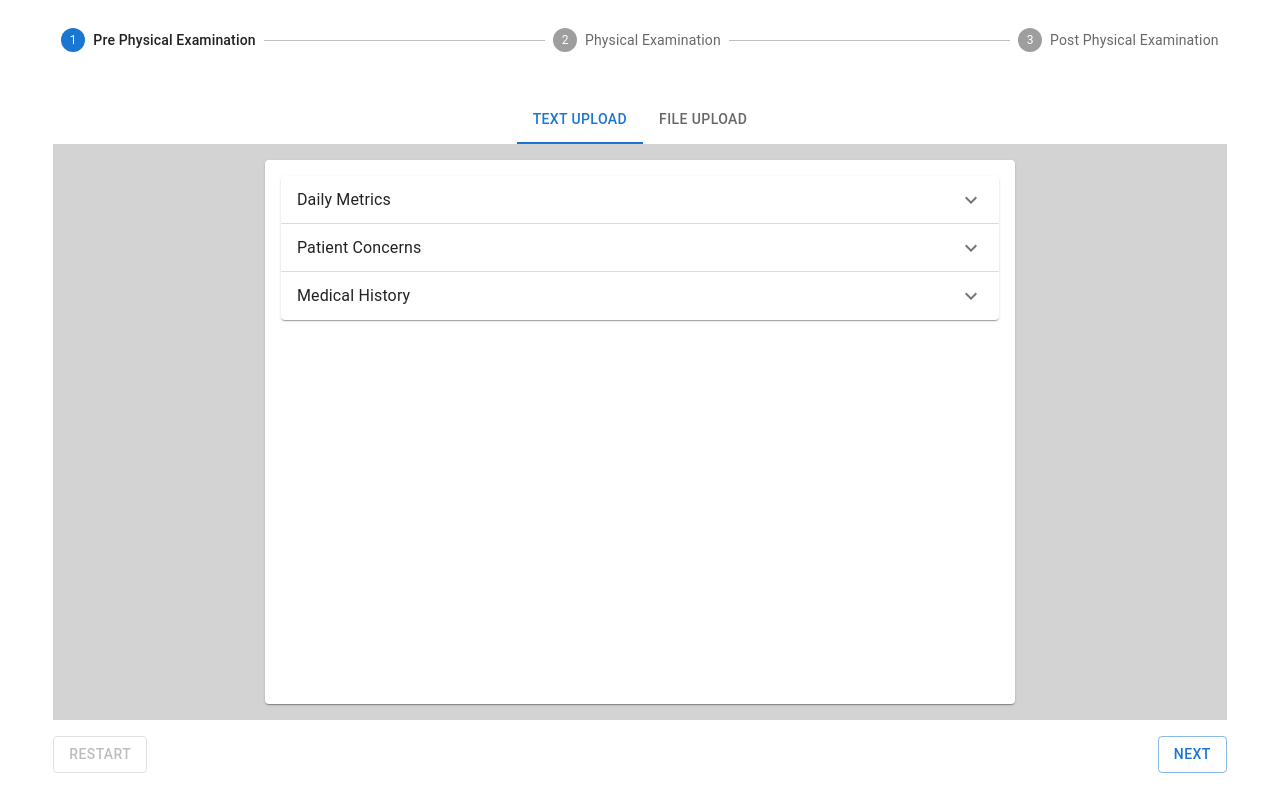
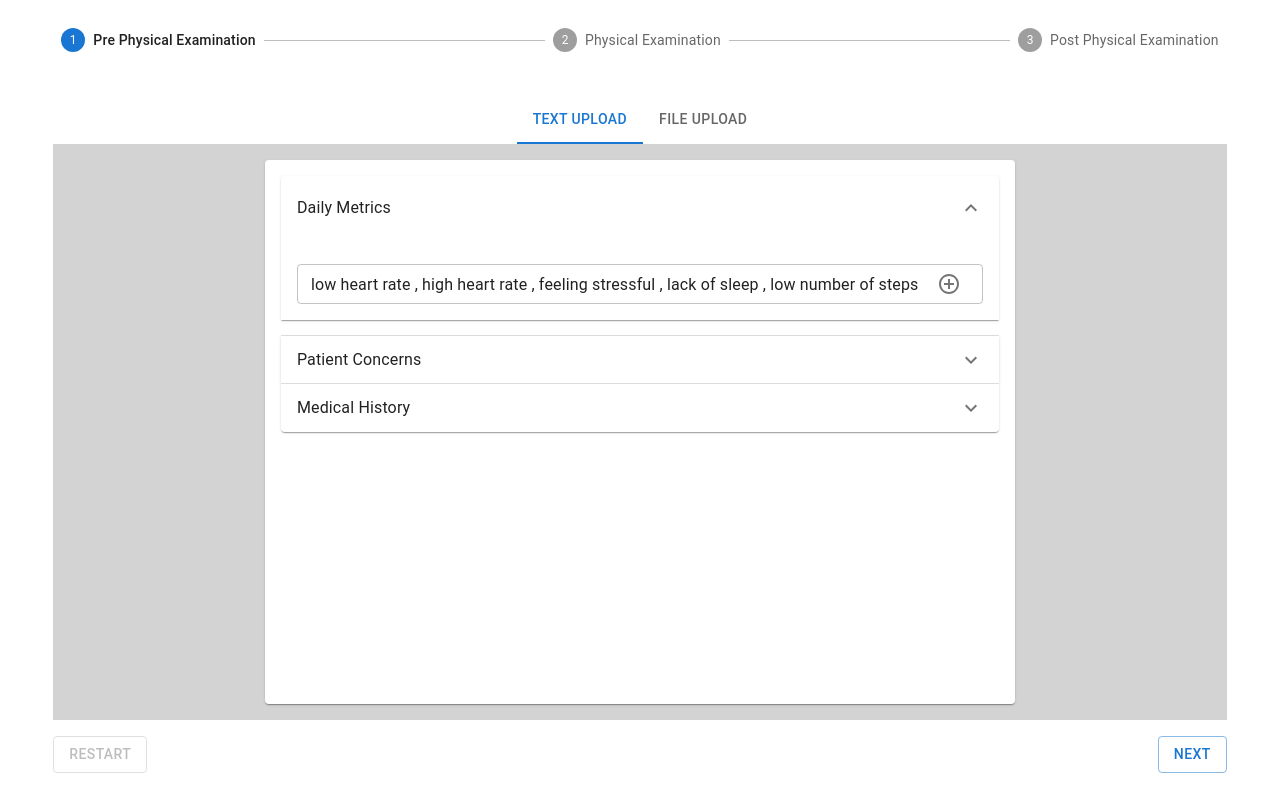
Before and after one commit to diboy2/vpe-frontend, a Next.js app: page /workflow in a window 1280 px wide. Built offline with nearby package versions, Linux system fonts and the light colour scheme.

Commit message:
Perfected workflow

```diff
--- a/components/pre-physical-exam/FileUpload.jsx
+++ b/components/pre-physical-exam/FileUpload.jsx
@@ -3,7 +3,6 @@ import BottomNavigation from '@mui/material/BottomNavigation';
 import BottomNavigationAction from '@mui/material/BottomNavigationAction';
 import Card from '@mui/material/Card';
 import CardActions from "@mui/material/CardActions";
-import Divider from "@mui/material/Divider";
 import Grid from "@mui/material/Grid";
 import Paper from '@mui/material/Paper';
 import ImageIcon from '@mui/icons-material/Image';
--- a/components/pre-physical-exam/PreTextList.jsx
+++ b/components/pre-physical-exam/PreTextList.jsx
@@ -13,6 +13,7 @@ import Typography from '@mui/material/Typography';
 import { IconButton } from "@mui/material";
 
 const PreTextList = ({
+    defaultExpanded,
     header,
     preTextContent,
     initialTextValue,
@@ -20,7 +21,7 @@ const PreTextList = ({
 }) => {
     const [text, setText] = useState(initialTextValue);
     return (
-            <Accordion sx={{ width: "100%" }}>
+            <Accordion defaultExpanded={defaultExpanded} sx={{ width: "100%" }}>
                 <AccordionSummary
                     expandIcon={<ExpandMoreIcon />}
                     aria-controls="panel1a-content"
--- a/components/pre-physical-exam/TextUpload.jsx
+++ b/components/pre-physical-exam/TextUpload.jsx
@@ -19,7 +19,6 @@ const TextUpload = () => {
             setDailyMetrics
         }
     } = useVPEContext();
-    // const truncate = (input) => input.length > 12 ? `${input.substring(0, 12)}...` : input;
 
     return (
         <Grid container display="flex" flexGrow="1" backgroundColor="lightgray" justifyContent="center">
@@ -27,6 +26,7 @@ const TextUpload = () => {
                 <Card height="100%" sx={{ flex: 1 }}>
                     <CardContent sx={{ height: "100%"}}>
                         <PreTextList
+                            defaultExpanded={true}
                             header="Daily Metrics"
                             preTextContent={dailyMetrics}
                             initialTextValue={dailyMetricsData.join(" , ")}
@@ -39,6 +39,7 @@ const TextUpload = () => {
                             }
                         />
                         <PreTextList
+                            defaultExpanded={false}
                             header="Patient Concerns"
                             preTextContent={patientConcerns}
                             initialTextValue={patientConcernsData.join(" , ")}
@@ -52,6 +53,7 @@ const TextUpload = () => {
 
                         />
                         <PreTextList
+                            defaultExpanded={false}
                             header="Medical History"
                             preTextContent={medicalHistory}
                             initialTextValue={medicalHistoryData.join(" , ")}
--- a/pages/workflow.js
+++ b/pages/workflow.js
@@ -61,10 +61,12 @@ export default function PhysicalExamWorkflow() {
                 Restart
             </Button>
             <Box sx={{ flex: '1 1 auto' }} />
+            { activeStep < steps.length - 1 &&
+              <Button onClick={handleNext} variant="outlined">
+                Next
+              </Button>
+            }
 
-            <Button onClick={handleNext} variant="outlined">
-                {activeStep === steps.length - 1 ? 'Finish' : 'Next'}
-            </Button>
           </Box>
       </Box>
     </>
```
